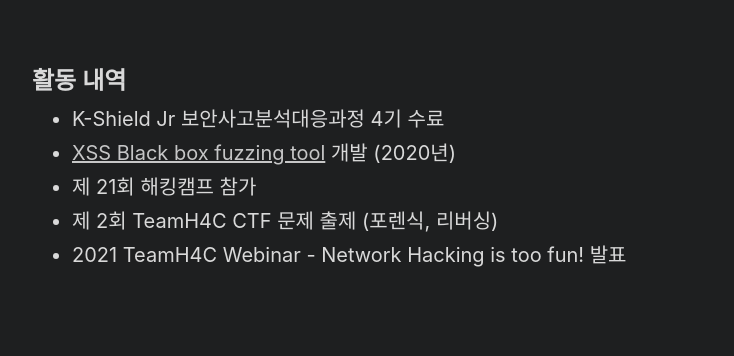
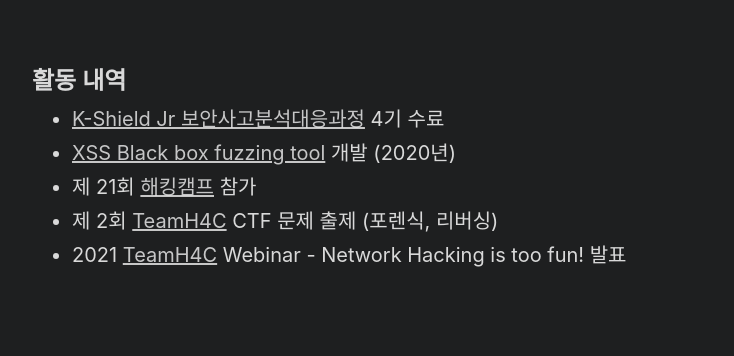
Before and after one commit to JJooni/JJooni.github.io, a Jekyll site: the page built from about.md, in a window 1280 px wide. Shown: the part 527-883 px from the top of the page, without its empty margins (272-1006 px from the left). Built offline with Jekyll 4.4.1, drawn with Linux system fonts in a browser that asks for light colours; part of the change alters nothing that is shown.

```diff
--- a/about.md
+++ b/about.md
@@ -22,8 +22,8 @@ title: About
 <br>
 
 ## 활동 내역
-- K-Shield Jr 보안사고분석대응과정 4기 수료
+- [K-Shield Jr 보안사고분석대응과정](http://www.kshieldjr.org/tlnt_mu01_002.do) 4기 수료
 - [XSS Black box fuzzing tool](https://github.com/10urc0de/XSS-Analysis-Tool) 개발 (2020년)
-- 제 21회 해킹캠프 참가
-- 제 2회 TeamH4C CTF 문제 출제 (포렌식, 리버싱)
-- 2021 TeamH4C Webinar - Network Hacking is too fun! 발표
+- 제 21회 [해킹캠프](http://hackingcamp.org/index.html#header) 참가
+- 제 2회 [TeamH4C](https://teamh4c.com/) CTF 문제 출제 (포렌식, 리버싱)
+- 2021 [TeamH4C](https://teamh4c.com/) Webinar - Network Hacking is too fun! 발표
```
